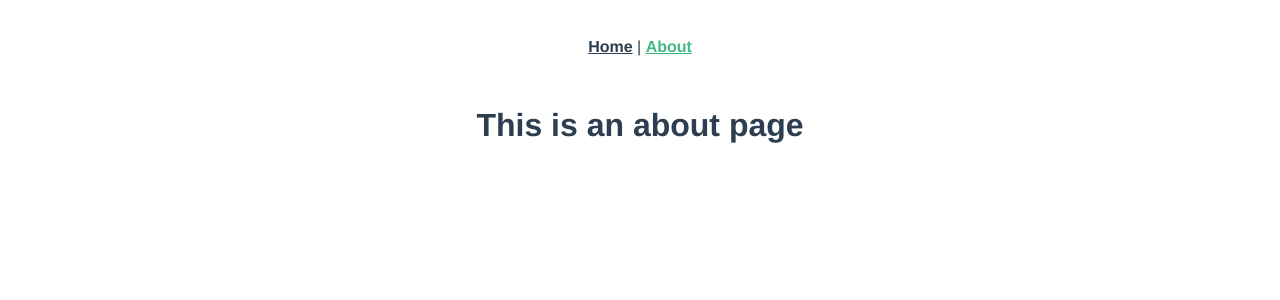
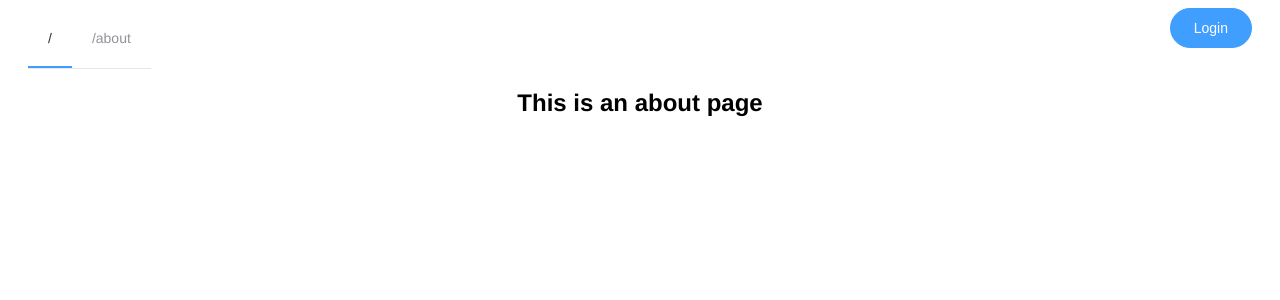
Before and after one commit to abhijeetj100/vue-element-ui-demo, a Vue app: page /about in a window 1280 px wide. Shown: the top 300 px of the page. Built offline with nearby package versions, Linux system fonts and the light colour scheme.

Commit message:
feat(): fix layout

```diff
--- a/package.json
+++ b/package.json
@@ -4,7 +4,7 @@
   "private": true,
   "scripts": {
     "serve": "vue-cli-service serve",
-    "dev": "vue-cli-service serve",
+    "dev": "cross-env PORT=8000 vue-cli-service serve",
     "build": "vue-cli-service build",
     "lint": "vue-cli-service lint"
   },
@@ -28,6 +28,7 @@
     "@vue/cli-service": "~5.0.0",
     "@vue/eslint-config-typescript": "^9.1.0",
     "babel-plugin-component": "^1.1.1",
+    "cross-env": "^7.0.3",
     "eslint": "^7.32.0",
     "eslint-config-prettier": "^8.3.0",
     "eslint-plugin-prettier": "^4.0.0",
--- a/src/App.vue
+++ b/src/App.vue
@@ -1,20 +1,44 @@
 <template>
-  <div id="app">
-    <nav>
-      <router-link to="/">Home</router-link> |
-      <router-link to="/about">About</router-link>
-    </nav>
+  <Container id="app" direction="vertical">
+    <Header :height="'auto'">
+      <!-- <nav>
+        <router-link to="/">Home</router-link> |
+        <router-link to="/about">About</router-link>
+      </nav> -->
+      <NavMenu />
+    </Header>
+    <!-- <Main> -->
     <router-view />
-  </div>
+    <!-- </Main> -->
+  </Container>
 </template>
 
-<style lang="scss">
+<script lang="ts">
+import { Vue, Component } from "vue-property-decorator";
+import { Container, Header, Main } from "element-ui";
+const NavMenu = () =>
+  import(
+    /* webpackChunkName: 'NavMenu' */ /* webpackPrefetch: true */ "./components/NavMenu.vue"
+  );
+
+@Component({
+  components: {
+    Container,
+    Header,
+    Main,
+    NavMenu,
+  },
+})
+export default class App extends Vue {}
+</script>
+
+<style lang="scss" scoped>
 #app {
   font-family: Avenir, Helvetica, Arial, sans-serif;
   -webkit-font-smoothing: antialiased;
   -moz-osx-font-smoothing: grayscale;
   text-align: center;
-  color: #2c3e50;
+  // color: #2c3e50;
 }
 
 nav {
--- /dev/null
+++ b/src/components/NavMenu.vue
@@ -0,0 +1,60 @@
+<template>
+  <div>
+    <Menu
+      style="display: inline-flex; float: left"
+      data-qa-id="nav-menu"
+      :mode="'horizontal'"
+      :router="true"
+      :default-active="currentRoute"
+    >
+      <MenuItem
+        v-for="route in $router.options.routes"
+        :key="route.path"
+        :route="route"
+        :index="route.path"
+      >
+        {{ route.path }}
+      </MenuItem>
+    </Menu>
+    <Button
+      style="text-color: white; float: right"
+      type="primary"
+      @click="openLoginDialog = true"
+      round
+      >Login</Button
+    >
+    <div v-if="openLoginDialog">
+      <Login
+        :open="openLoginDialog"
+        @close="(val) => (openLoginDialog = val)"
+      />
+    </div>
+  </div>
+</template>
+
+<script lang="ts">
+import { Vue, Component, Watch } from "vue-property-decorator";
+import { Menu, MenuItem, Button } from "element-ui";
+import Login from "@/views/Login.vue";
+
+@Component({
+  components: {
+    Menu,
+    MenuItem,
+    Button,
+    Login,
+  },
+})
+export default class NavMenu extends Vue {
+  currentRoute = "/";
+  openLoginDialog = false;
+
+  @Watch("$route.path")
+  onRoutePathChange(newValue: string) {
+    // triggered only once at startup since router is not reactive.
+    this.currentRoute = newValue;
+  }
+}
+</script>
+
+<style lang="scss" scoped></style>
--- a/src/views/Home.vue
+++ b/src/views/Home.vue
@@ -1,16 +1,5 @@
 <template>
-  <div class="home">
-    <img alt="Vue logo" src="../assets/logo.png" />
-    <HelloWorld msg="Welcome to Your Vue.js + TypeScript App" />
-    <Button @click="openDialog" type="primary" icon="el-icon-switch-button"
-      >Login</Button
-    >
-    <Login
-      v-if="openLoginDialog"
-      :open="openLoginDialog"
-      @close="(val) => (openLoginDialog = val)"
-    />
-  </div>
+  <div class="home">Homepage</div>
 </template>
 
 <script lang="ts">
@@ -18,10 +7,6 @@ import { Component, Vue } from "vue-property-decorator";
 import { Button } from "element-ui";
 
 // Components
-const HelloWorld = () =>
-  import(
-    /* webpackChunkName: "HelloWorld" */ /* webpackPrefetch: true */ "../components/HelloWorld.vue"
-  );
 const Login = () =>
   import(
     /* webpackChunkName: "Login" */ /* webpackPrefetch: true */ "./Login.vue"
@@ -29,7 +14,6 @@ const Login = () =>
 
 @Component({
   components: {
-    HelloWorld,
     Login,
     Button,
   },
--- a/src/views/Login.vue
+++ b/src/views/Login.vue
@@ -14,9 +14,9 @@
         <Input :show-password="true" v-model="loginModel.password" />
       </FormItem>
       <FormItem>
-        <Button type="primary" :disabled="!canSubmit" @click="submitLogin"
-          >Login</Button
-        >
+        <Button type="primary" :disabled="!canSubmit" @click="submitLogin">
+          Login
+        </Button>
       </FormItem>
     </Form>
   </Dialog>
@@ -66,7 +66,7 @@ export default class Login extends Vue {
       {
         type: "string",
         whitespace: true,
-        message: "Hmm, ever had a username with spaces?!",
+        message: "Hmm, ever had a username with just spaces?!",
       },
     ],
     password: {
@@ -80,15 +80,6 @@ export default class Login extends Vue {
     username: "",
     password: "",
   };
-
-  username = "";
-  password = "";
-
-  openDialog = false;
-
-  mounted() {
-    this.openDialog = this.open;
-  }
 
   get canSubmit(): boolean {
     return !!this.loginModel.username && !!this.loginModel.password;
--- a/vue.config.js
+++ b/vue.config.js
@@ -2,4 +2,7 @@ const { defineConfig } = require("@vue/cli-service");
 module.exports = defineConfig({
   transpileDependencies: true,
   lintOnSave: false,
+  configureWebpack: {
+    devtool: "source-map",
+  },
 });
```
Also changed, not shown: 1 other file (tests, documents, lock files or other folders).
